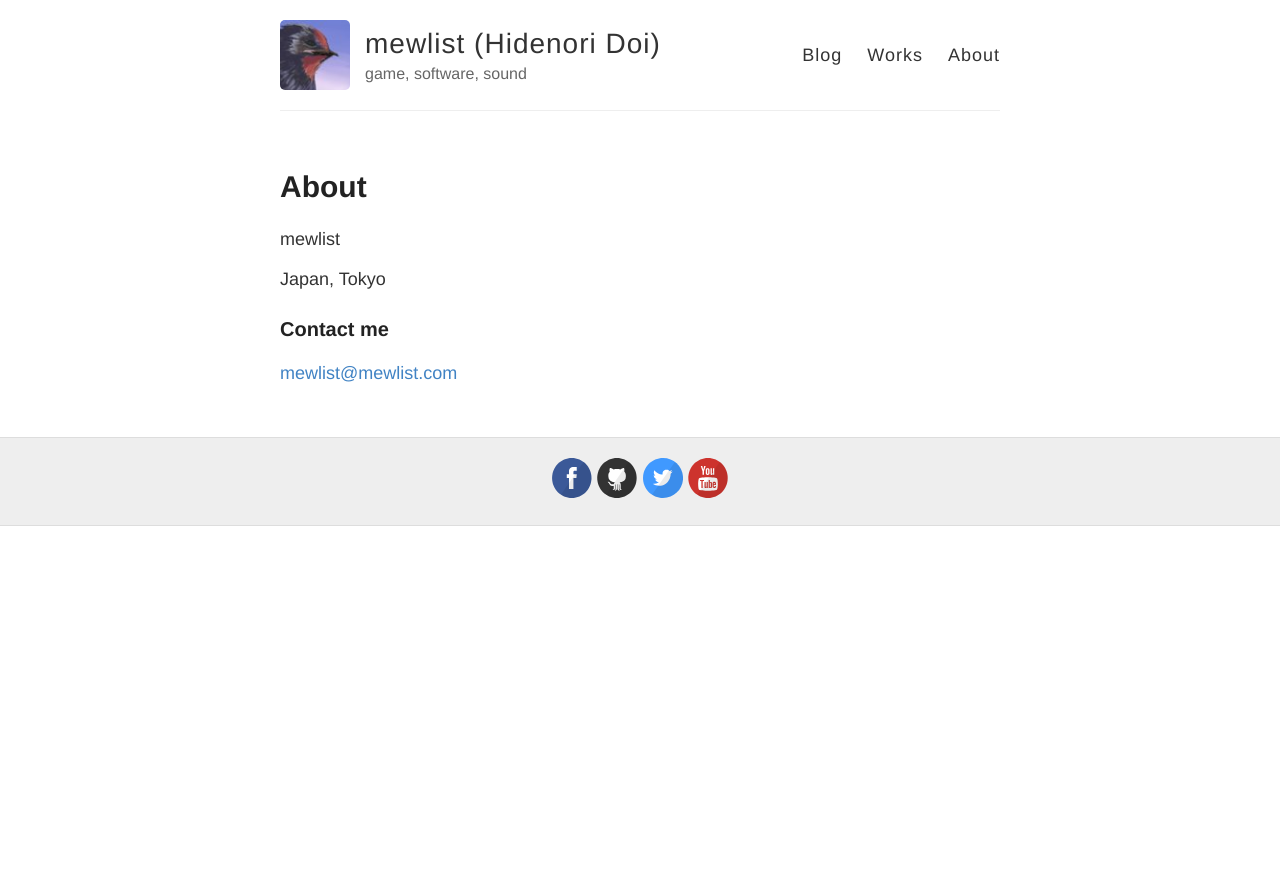
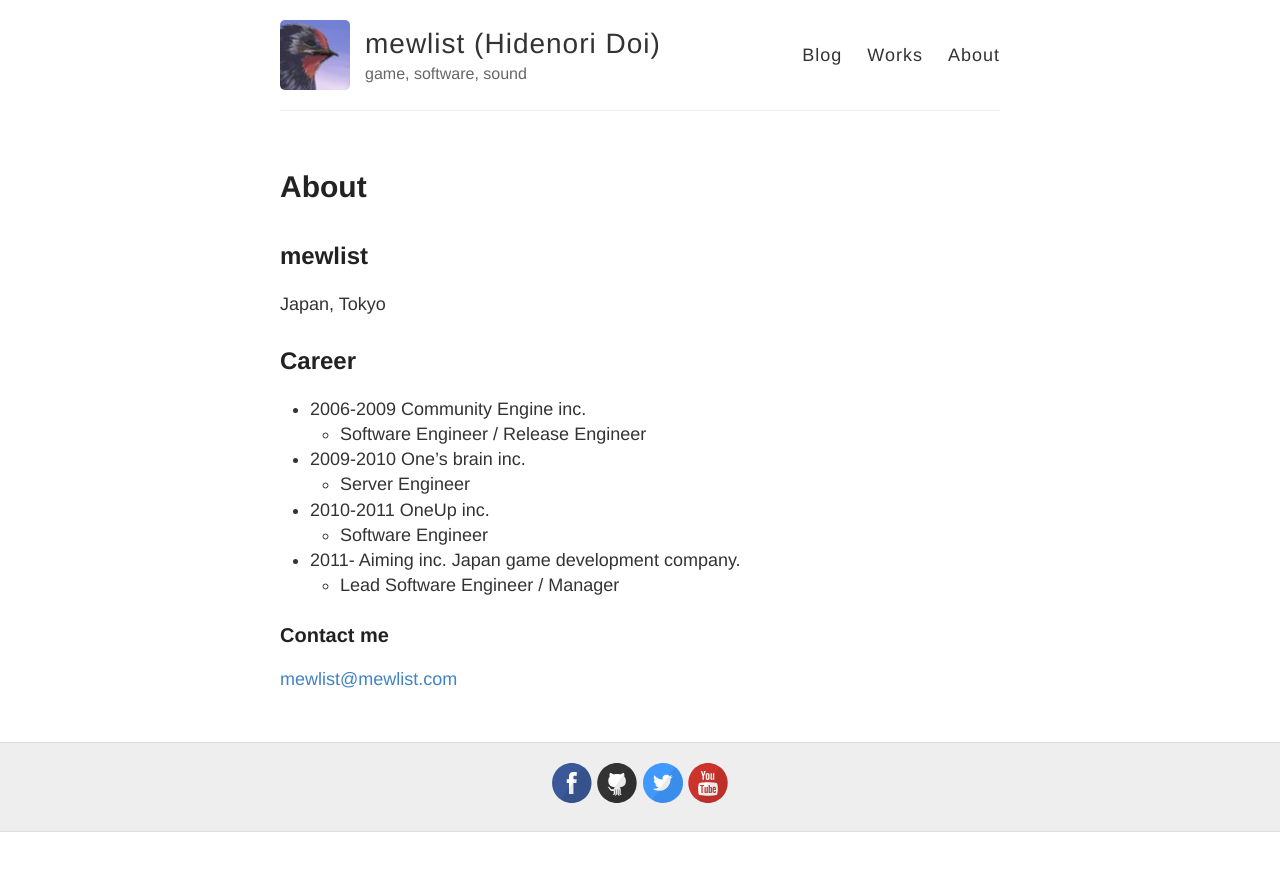
Before and after one commit to mewlist/www.mewlist.com, a Jekyll site: the page built from about.md, in a window 1280 px wide. Shown: the top 871 px of the page. Built offline with Jekyll 4.4.1, drawn with Linux system fonts in a browser that asks for light colours.

Commit message:
Update career

```diff
--- a/about.md
+++ b/about.md
@@ -3,9 +3,20 @@ layout: page
 title: About
 permalink: /about/
 ---
-mewlist
+## mewlist
 
 Japan, Tokyo
+
+## Career
+
+* 2006-2009 Community Engine inc.
+  * Software Engineer / Release Engineer
+* 2009-2010 One's brain inc.
+  * Server Engineer
+* 2010-2011 OneUp inc.
+  * Software Engineer
+* 2011- Aiming inc. Japan game development company.
+  * Lead Software Engineer / Manager
 
 ### Contact me
 
```
Also changed, not shown: _posts/2018-10-31-VolumetricCloudsDemo.md (+1 -1 lines).
